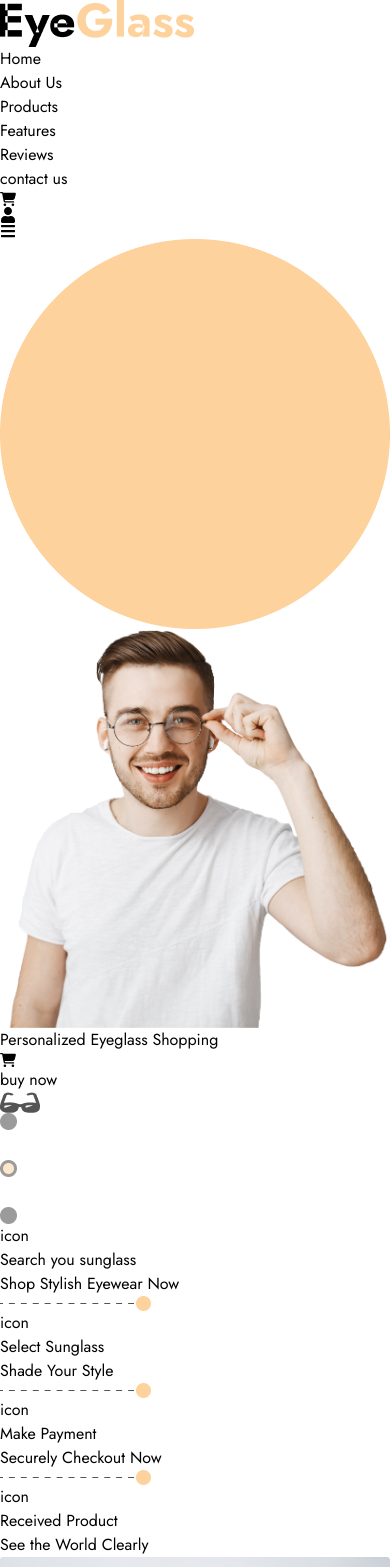
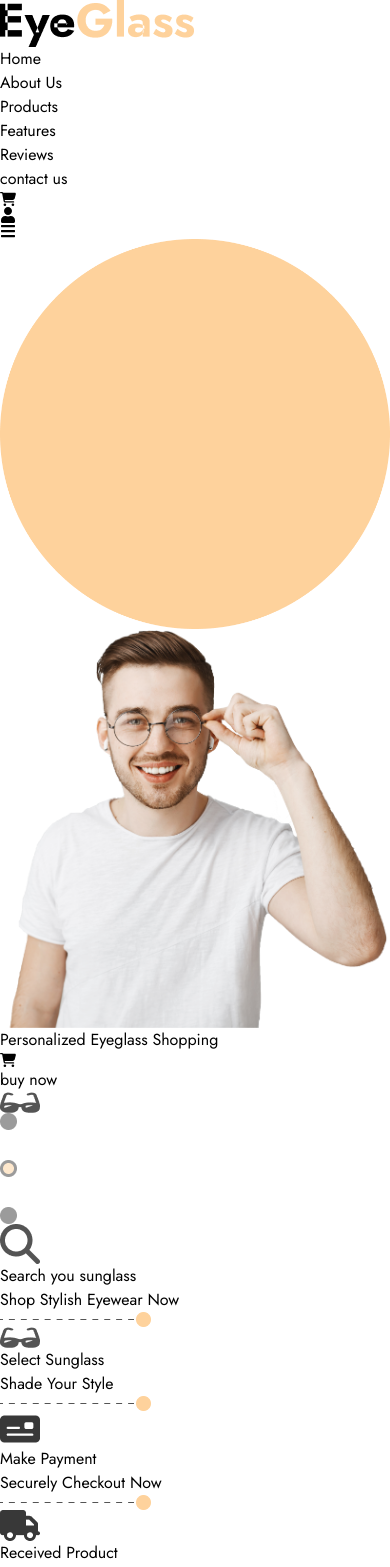
Before and after one commit to Zobayer26/zobayer-hossain-Landing-Page--Challenge, a React (Vite) app: page / in a window 390 px wide. Shown: the top 1567 px of the page. Built offline with nearby package versions, Linux system fonts and the light colour scheme.

Commit message:
banner responsive

```diff
--- a/src/components/Banner.jsx
+++ b/src/components/Banner.jsx
@@ -11,25 +11,29 @@ const Banner = () => {
     <section className='flex flex-col lg:pt-[58px] lg:pb-[98px] lg:pl-[592px] lg:pr-[494px] lg:relative'>
       <div className=' lg:w-[762px] relative'>
         <img src={Oval} alt=" Hero_background_img" />
-        <img className="absolute top-0 left-0 translate-x-[49px] translate-y-[23px]" src={Banner_Image} alt='' />
+        <div className=" absolute top-0 left-0 translate-x-[49px] translate-y-[23px]">
+          <img src={Banner_Image} alt='Banner_img' />
+        </div>
       </div>
-      <div className=' bg-red-500 lg:w-[556px] flex flex-col gap-[52px]
-       absolute bottom-0 left-0  translate-x-[50%] translate-y-[-50%] lg:top-0
-       lg:translate-x-[240px] lg:translate-y-[315px]'>
+      <div className=' w-[400px] lg:w-[556px] flex flex-col gap-[52px]
+       absolute  left-0  translate-x-[10%] translate-y-[150%] top-0 md:bottom-0
+       md:translate-y-[50%]  lg:translate-x-[240px] lg:translate-y-[315px]'>
+
         <h1 className='text-[40px] font-[800] lg:text-[54px] lg:leading-[66px]
          lg:font-[700] text-[#383838]'>Personalized Eyeglass Shopping
         </h1>
+
         <button className='w-[184px] capitalize bg-[#383838] px-[40px] py-[14px]
           text-white flex items-center gap-[10px] rounded-[5px] '>
           <FaCartShopping />
           <p>buy now</p>
         </button>
       </div>
-      <div className=' absolute top-0 left-0 translate-x-[713px] translate-y-[550px]'>
-        <img src={icon} alt='' />
+      <div className='hidden md:block absolute top-0 left-0 md:translate-x-[713px] md:translate-y-[550px]'>
+        <img src={icon} alt='sunglass' />
       </div>
       <div className=' absolute top-0  right-0 -translate-x-[73px] translate-y-[400px]'>
-        <img src={slider} alt='' />
+        <img src={slider} alt='Slider_icon' />
       </div>
     </section>
   )
--- a/src/components/BuyEasyStep.jsx
+++ b/src/components/BuyEasyStep.jsx
@@ -1,15 +1,19 @@
 import vector_img from '../assets/Vector.png'
-
+import Search_icon from '../assets/search.png'
+import Payment_icon from '../assets/payment.png'
+import Delivery_icon from '../assets/delivery.png'
+import Sunglass_icon from '../assets/Icon.png'
 
 const BuyEasyStep = () => {
   return (
-    <section className=" absolute top-0 left-0 translate-x-[292px] translate-y-[959px]
-    flex gap-[33px] ">
+
+    <section className='xl:px-[292px] relative top-0 left-0 translate-x-[60px] translate-y-[100px]
+       xl:-translate-y-[120px] grid grid-cols-1 justify-items-center md:grid-cols-2 xl:grid-cols-4'>
       <div className='flex'>
         <div className=" flex flex-col  gap-[40px]">
           <div className='flex items-center justify-center '>
             <div className="w-[130px] h-[130px] rounded-full bg-[#FED29C] flex justify-center items-center ">
-              <p>icon</p>
+              <img src={Search_icon} alt='Search_icon_img' />
             </div>
           </div>
           <div className="flex flex-col items-center gap-[10px]">
@@ -17,15 +21,15 @@ const BuyEasyStep = () => {
             <p className="text-[16px] leading-[26px] font-[400] text-[#545454]">Shop Stylish Eyewear Now</p>
           </div>
         </div>
-        <div className='mt-[57px]'>
-          <img  src={vector_img} alt='' />
+        <div className='hidden xl:block mt-[57px]'>
+          <img src={vector_img} alt='' />
         </div>
       </div>
       <div className='flex'>
         <div className=" flex flex-col  gap-[40px]">
           <div className='flex items-center justify-center '>
             <div className="w-[130px] h-[130px] rounded-full bg-[#FED29C] flex justify-center items-center ">
-              <p>icon</p>
+              <img src={Sunglass_icon} alt='Sunglass_icon_img' />
             </div>
           </div>
           <div className="flex flex-col items-center gap-[10px]">
@@ -33,7 +37,7 @@ const BuyEasyStep = () => {
             <p className="text-[16px] leading-[26px] font-[400] text-[#545454]">Shade Your Style</p>
           </div>
         </div>
-        <div className='mt-[57px]'>
+        <div className='hidden xl:block mt-[57px]'>
           <img src={vector_img} alt='' />
         </div>
       </div>
@@ -41,7 +45,7 @@ const BuyEasyStep = () => {
         <div className=" flex flex-col  gap-[40px]">
           <div className='flex items-center justify-center '>
             <div className="w-[130px] h-[130px] rounded-full bg-[#FED29C] flex justify-center items-center ">
-              <p>icon</p>
+              <img src={Payment_icon} alt='Payment_icon_img' />
             </div>
           </div>
           <div className="flex flex-col items-center gap-[10px]">
@@ -49,18 +53,22 @@ const BuyEasyStep = () => {
             <p className="text-[16px] leading-[26px] font-[400] text-[#545454]">Securely Checkout Now</p>
           </div>
         </div>
-        <div className='mt-[57px]'>
+        <div className='hidden xl:block mt-[57px]'>
           <img src={vector_img} alt='' />
         </div>
       </div>
 
-      <div className=" flex flex-col items-center justify-center gap-[40px]">
-        <div className="w-[130px] h-[130px] rounded-full bg-[#FED29C] flex justify-center items-center ">
-          <p>icon</p>
-        </div>
-        <div className="flex flex-col items-center gap-[10px]">
-          <p className="text-[20px] leading-[30px] font-[700]  text-[#383838] ">Received Product </p>
-          <p className="text-[16px] leading-[26px] font-[400] text-[#545454]">See the World Clearly</p>
+      <div className='flex'>
+        <div className=" flex flex-col  gap-[40px]">
+          <div className='flex items-center justify-center '>
+            <div className="w-[130px] h-[130px] rounded-full bg-[#FED29C] flex justify-center items-center ">
+              <img src={Delivery_icon} alt='Delivery_icon_img' />
+            </div>
+          </div>
+          <div className="flex flex-col items-center gap-[10px]">
+            <p className="text-[20px] leading-[30px] font-[700]  text-[#383838] ">Received Product </p>
+            <p className="text-[16px] leading-[26px] font-[400] text-[#545454]">See the World Clearly</p>
+          </div>
         </div>
       </div>
     </section>
--- a/src/components/DiscountProducts.jsx
+++ b/src/components/DiscountProducts.jsx
@@ -6,10 +6,10 @@ import discount_img_4 from '../assets/block_4.png'
 
 const DiscountProducts = () => {
   return (
-    <section className=" px-[60px] mt-[320px] xl:mx-[240px]">
+    <section className=" px-[60px] xl:mx-[240px]">
       <div className="grid grid-cols-1 lg:grid-cols-2 gap-[35px]">
         <div className="flex flex-col gap-[35px]">
-          <div className="h-[633px] relative">
+          <div className="h-[633px] relative ">
             <img src={discount_img_1} alt="Discount 1" className="h-full w-full object-contain" />
             <div className='w-[483px] h-[225px] rounded-[5px] px-[110px] py-[36px]
              bg-white  absolute bottom-0 left-0 -translate-x-[80px]
```
